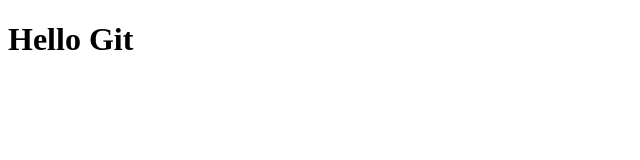
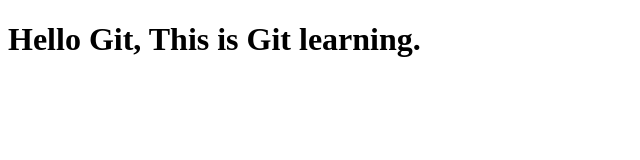
Before and after one commit to Ravi200794/Git_Learning, a plain HTML site: page index.html in a window 1280 px wide. Shown: the whole page, without its empty margins (0-640 px from the left). Drawn offline with Linux system fonts and the light colour scheme.

Commit message:
Added new text in index.html

```diff
--- a/index.html
+++ b/index.html
@@ -7,6 +7,6 @@
     <title>Document</title>
 </head>
 <body>
-    <h1>Hello Git</h1>
+    <h1>Hello Git, This is Git learning.</h1>
 </body>
 </html>
```
